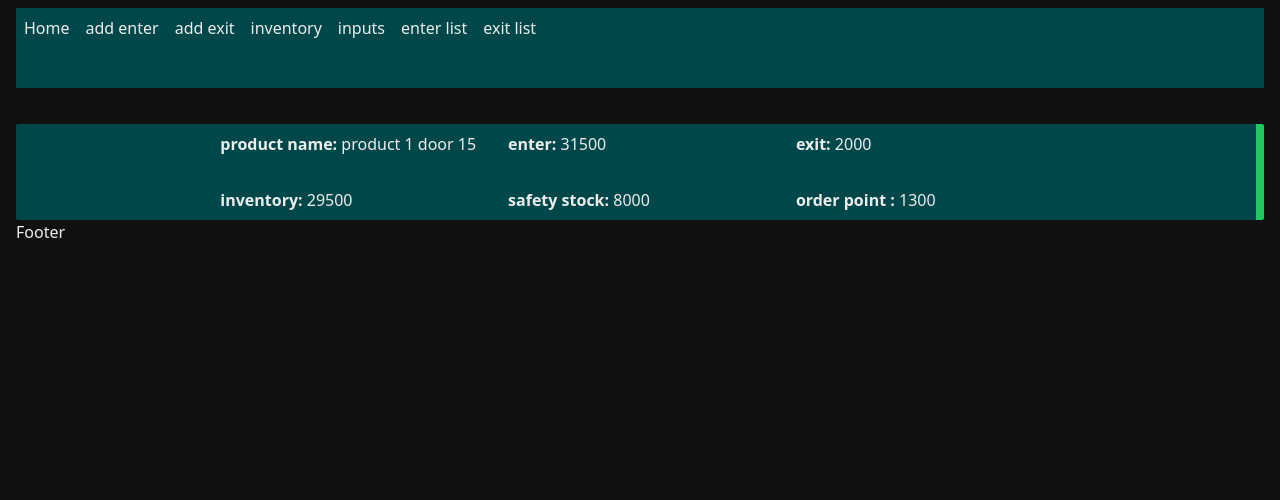
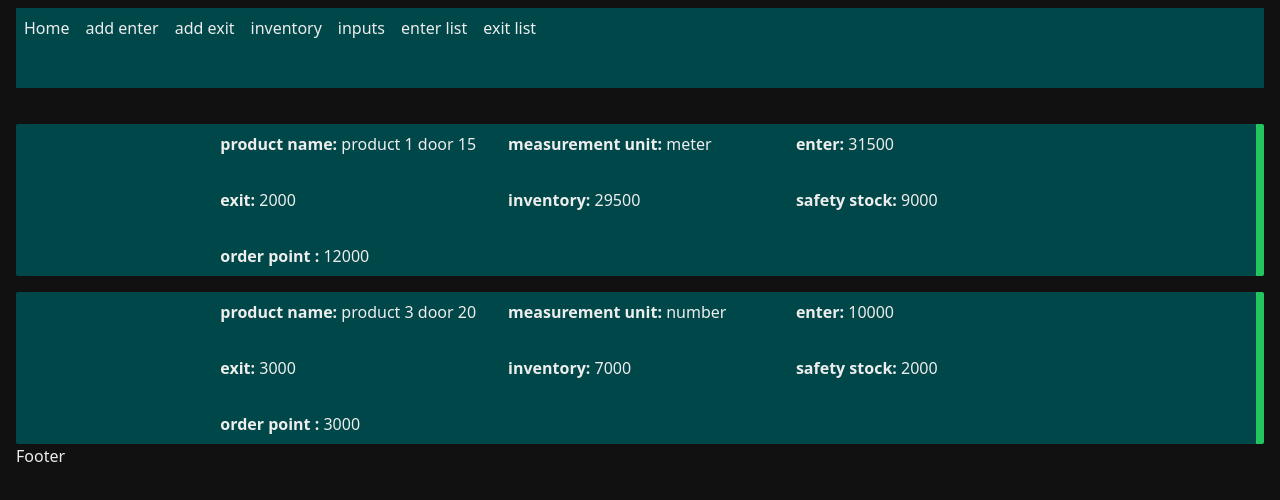
Before and after one commit to Arman-Abbasian/inventory_app_with_react_router_dom_persianVersion, a React (Create React App) app: page /Inventory in a window 1280 px wide. Shown: the top 500 px of the page. Built offline with nearby package versions, Linux system fonts and the light colour scheme; data requests are answered from the project's data file; the HTML template or start-up script is replaced by a standard one.

Commit message:
make Inventory page

```diff
--- a/server/db.json
+++ b/server/db.json
@@ -131,42 +131,43 @@
       "id": 16
     },
     {
-      "category": "productName",
-      "productName": "product 1 door 15",
-      "safetyStock": 8000,
-      "orderPoint": 1300,
-      "information": "",
-      "id": 20
-    },
-    {
-      "category": "productName",
-      "productName": "product 3 door 20",
-      "safetyStock": 4000,
-      "orderPoint": 7000,
-      "information": "ddd",
-      "id": 21
-    },
-    {
-      "category": "productName",
-      "productName": "product 3 door 90",
-      "safetyStock": 70000,
-      "orderPoint": 10000,
-      "information": "eeee",
-      "id": 22
-    },
-    {
       "category": "measurmentUnit",
       "measurmentUnit": "number",
       "information": "",
       "id": 23
     },
     {
+      "category": "measurmentUnit",
+      "measurmentUnit": "meter",
+      "information": "dddd",
+      "id": 25
+    },
+    {
       "category": "productName",
-      "productName": "product 2 door 10",
-      "safetyStock": 10,
-      "orderPoint": 20,
+      "productName": "product 1 door 15",
+      "measurmentUnit": "meter",
+      "safetyStock": 9000,
+      "orderPoint": 12000,
       "information": "",
-      "id": 24
+      "id": 26
+    },
+    {
+      "category": "productName",
+      "productName": "product 3 door 20",
+      "measurmentUnit": "number",
+      "safetyStock": 2000,
+      "orderPoint": 3000,
+      "information": "",
+      "id": 27
+    },
+    {
+      "category": "productName",
+      "productName": "product 4 door 30",
+      "measurmentUnit": "kg",
+      "safetyStock": 15000,
+      "orderPoint": 30000,
+      "information": "",
+      "id": 28
     }
   ]
 }
--- a/src/common/SearchSelect.jsx
+++ b/src/common/SearchSelect.jsx
@@ -1,15 +1,15 @@
-const SearchSelect = ({options,name,type="text",formik,logo}) => {
+const SearchSelect = ({options,name,type="text",formik,logo,label}) => {
     return (
         <>
             <div className="flex flex-col gap-2 justify-center items-center w-full relative">
-                <label className="flex w-full" htmlFor={`${name}`}>{`${name}`}</label>
+                <label className="flex w-full" htmlFor={`${name}`}>{label}</label>
                 <div className="border rounded-sm focus:border-2 flex items-center w-full p-2 gap-2" >
                     <span>{logo}</span>
                     <input list={name} name={name}  className="w-full bg-transparent outline-none" value={formik.values[name]} onChange={formik.handleChange} />
                 </div>
                 <datalist id={name} name={`${name}`} {...formik.getFieldProps({name})} >
                 {options.map(item=>{
-                        return <option key={item.id} value={item.name}>{item[name]}</option>
+                        return <option key={item.id} value={item[name]}>{item[name]}</option>
                     })}
                 </datalist>
             </div>
--- a/src/components/OneInventoryItem.jsx
+++ b/src/components/OneInventoryItem.jsx
@@ -1,6 +1,6 @@
 import { useState } from "react";
 
-const OneInventoryItem = ({productName,enter,exit,safetyStock,orderPoint}) => {
+const OneInventoryItem = ({productName,measurmentUnit,enter,exit,safetyStock,orderPoint}) => {
     const [condition,setCondition]=useState(null);
     if(((enter - exit)>orderPoint))
     return (
@@ -8,6 +8,7 @@ const OneInventoryItem = ({productName,enter,exit,safetyStock,orderPoint}) => {
         ${((enter - exit)<=orderPoint)&&'border-yellow-500'}  ${((enter - exit)<=safetyStock)&&'border-red-500'} `}>
             <div className="grid grid-cols md:grid-cols-2 xl:grid-cols-3 2xl:grid-cols-4 gap-8 justify-items-start">
                 <p><span className="font-bold">product name:</span> {productName}</p>
+                <p><span className="font-bold">measurement unit:</span> {measurmentUnit}</p>
                 <p><span className="font-bold">enter:</span> {enter}</p>
                 <p><span className="font-bold">exit:</span> {exit}</p>
                 <p><span className="font-bold">inventory:</span> {enter - exit}</p>
--- a/src/components/ProductNameFormInput.jsx
+++ b/src/components/ProductNameFormInput.jsx
@@ -2,14 +2,15 @@ import { useFormik } from "formik";
 import * as Yup from 'yup';
 import Input from "../common/Input";
 import Textarea from "../common/Textarea";
-import { HiOutlineShoppingCart , HiOutlineInformationCircle } from "react-icons/hi2";
+import {HiOutlineInformationCircle } from "react-icons/hi2";
 import { useState } from "react";
 import axios from "axios";
 import { toast } from "react-hot-toast";
+import SearchSelect from "../common/SearchSelect";
 
 
-const ProductNameFormInput = ({name ,label,logo}) => {
-    const initialValues={category:name,[name]:"",safetyStock:0,orderPoint:0,information:""}
+const ProductNameFormInput = ({name ,label,logo,searchSelectOptions}) => {
+    const initialValues={category:name,[name]:"",measurmentUnit:"",safetyStock:0,orderPoint:0,information:""}
     const onSubmit=(values,{ resetForm })=>{
         axios.post(`http://localhost:4000/overall`,values)
         .then(res=>{
@@ -22,6 +23,7 @@ const ProductNameFormInput = ({name ,label,logo}) => {
 
     const validationSchema=Yup.object({
         [name]:Yup.string().required(`${label} is required`),
+        measurmentUnit:Yup.string().required(`measurment unit is required`),
         safetyStock:Yup.number().required(`safety stock is required`),
         orderPoint:Yup.number().required(`order point is required`),
         information:Yup.string(),
@@ -31,10 +33,11 @@ const ProductNameFormInput = ({name ,label,logo}) => {
     const formik=useFormik({initialValues,onSubmit,validationSchema,validateOnMount:true});
     return (
         <div className="flex flex-col gap-3 container mx-auto max-w-md p-2">
-            <button className={`w-full p-2 rounded-sm ${isShow ?'bg-primary_green':'bg-primary_red'}`}onClick={()=>setIsShow(!isShow)}>{isShow ?'hide' : 'show'} {label} input</button>
+            <button className={`w-full p-2 rounded-sm ${isShow ?'bg-primary_green':'bg-primary_red'}`} onClick={()=>setIsShow(!isShow)}>{isShow ?'hide' : 'show'} {label} input</button>
             <form onSubmit={formik.handleSubmit} className={`${isShow ? 'block':'hidden'}`}>
                 <div className="flex flex-col gap-4 justify-center items-center border border-primary_green  rounded-sm p-2">
                     <Input  name={name} label={label} formik={formik} logo={logo} />
+                    <SearchSelect options={searchSelectOptions} name="measurmentUnit" label="measurement unit" formik={formik} logo={<HiOutlineInformationCircle className="w-6 h-6" /> } />
                     <Input type="number" label="safety stock" name="safetyStock" formik={formik} logo={<HiOutlineInformationCircle className="w-6 h-6" /> }/>
                     <Input type="number" label="order point" name="orderPoint" formik={formik} logo={<HiOutlineInformationCircle className="w-6 h-6" /> }/>
                     <Textarea name="information" formik={formik} logo={<HiOutlineInformationCircle className="w-6 h-6" /> }/>
--- a/src/pages/Enter.jsx
+++ b/src/pages/Enter.jsx
@@ -59,10 +59,10 @@ const Enter = () => {
             <form onSubmit={formik.handleSubmit} className="container mx-auto max-w-md p-2 ">
                 <div className="flex flex-col gap-4 justify-center items-center">
                 {options.productName &&
-                <SearchSelect options={options.productName} name="productName" formik={formik} logo={<CiCalendarDate />} />
+                <SearchSelect options={options.productName} name="productName" label="product name" formik={formik} logo={<CiCalendarDate />} />
                 }
                 {options.productName &&
-                <SelectOptions options={options.measurmentUnit} name="measurmentUnit" formik={formik} logo={<CiCalendarDate />} />
+                <SelectOptions options={options.measurmentUnit} name="measurmentUnit" label="measurment unit" formik={formik} logo={<CiCalendarDate />} />
                 }
                 {options.productName &&
                 <Input type="date" name="date" label="date" formik={formik} logo={<CiCalendarDate />} />
@@ -71,13 +71,13 @@ const Enter = () => {
                 <Input type="number" label="number" name="number" formik={formik} logo={<CiCalendarDate />} />
                 }
                 {options.supplier &&
-                <SearchSelect options={options.supplier} name="supplier" formik={formik} logo={<CiCalendarDate />} />
+                <SearchSelect options={options.supplier} name="supplier" label="supplier" formik={formik} logo={<CiCalendarDate />} />
                 }
                 {options.enterDelivery &&
-                <SearchSelect options={options.enterDelivery} name="enterDelivery" formik={formik} logo={<CiCalendarDate />} />
+                <SearchSelect options={options.enterDelivery} name="enterDelivery" label="enter delivery" formik={formik} logo={<CiCalendarDate />} />
                 }
                 {options.enterTransferee &&
-                <SearchSelect options={options.enterTransferee} name="enterTransferee" formik={formik} />
+                <SearchSelect options={options.enterTransferee} name="enterTransferee" label="enter transferee" formik={formik} />
                 }
                 <button disabled={!formik.isValid} className="py-2 px-4 bg-primary_green rounded-sm w-full" type="submit">{formik.isValid ?'Add' : 'please complete all fields'}</button>
                 </div>
--- a/src/pages/Exit.jsx
+++ b/src/pages/Exit.jsx
@@ -61,28 +61,28 @@ const Exit = () => {
                 <div className="flex flex-col gap-4 justify-center items-center">
 
                 {options.productName &&
-                <SearchSelect options={options.productName} name="productName" formik={formik} logo={<CiCalendarDate />} />
+                <SearchSelect options={options.productName} name="productName" label="product name" formik={formik} logo={<CiCalendarDate />} />
                 }
                 {options.measurmentUnit &&
-                <SelectOptions options={options.measurmentUnit} name="measurmentUnit" formik={formik} logo={<CiCalendarDate />} />
+                <SelectOptions options={options.measurmentUnit} name="measurmentUnit" label="measurment unit" formik={formik} logo={<CiCalendarDate />} />
                 }
                 <Input type="date" name="date" label="date" formik={formik} logo={<CiCalendarDate />} />
 
                 <Input type="number" label="number" name="number" formik={formik} logo={<CiCalendarDate />} />
                 {options.consumingFor &&
-                <SearchSelect options={options.consumingFor} name="consumingFor" formik={formik} logo={<CiCalendarDate />} />
+                <SearchSelect options={options.consumingFor} name="consumingFor" label="consuming for" formik={formik} logo={<CiCalendarDate />} />
                 }
                 {options.exitDelivery &&
-                <SearchSelect options={options.exitDelivery} name="exitDelivery" formik={formik} logo={<CiCalendarDate />} />
+                <SearchSelect options={options.exitDelivery} name="exitDelivery" label="exit delivery" formik={formik} logo={<CiCalendarDate />} />
                 }
                 {options.exitTransferee &&
-                <SearchSelect options={options.exitTransferee} name="exitTransferee" formik={formik} />
+                <SearchSelect options={options.exitTransferee} name="exitTransferee" label="exit transferee" formik={formik} />
                 }
                 {options.jobPosition &&
-                <SearchSelect options={options.jobPosition} name="jobPosition" formik={formik} logo={<CiCalendarDate />} />
+                <SearchSelect options={options.jobPosition} name="jobPosition" label="job position" formik={formik} logo={<CiCalendarDate />} />
                 }
                 {options.unit &&
-                <SearchSelect options={options.unit} name="unit" formik={formik} />
+                <SearchSelect options={options.unit} name="unit" label="unit" formik={formik} />
                 }
                  <button disabled={!formik.isValid} className="py-2 px-4 bg-primary_green rounded-sm w-full" type="submit">{formik.isValid ?'Add' : 'please complete all fields'}</button>
                 </div>
--- a/src/pages/Inputs.jsx
+++ b/src/pages/Inputs.jsx
@@ -3,12 +3,26 @@ import { HiOutlineShoppingCart  } from "react-icons/hi2";
 import { Input } from "postcss";
 import Textarea from "../common/Textarea";
 import ProductNameFormInput from "../components/ProductNameFormInput";
+import { useEffect, useState } from "react";
+import axios from "axios";
+import { toast } from "react-hot-toast";
 
 
 const Inputs = () => {
+    const[measurmentUnit,setMeasurmentUnit]=useState(null);
+    useEffect(()=>{
+        axios.get(`http://localhost:4000/overall`)
+        .then(res=>{
+            const data=res.data;
+            const measurementUnits=data.filter(item=>item.category==="measurmentUnit");
+            setMeasurmentUnit(measurementUnits)
+        })
+        .catch(err=>toast.error(err.message))
+    },[])
     return (
         <div className="flex flex-col gap-3 container mx-auto max-w-md p-2">
-            <ProductNameFormInput name="productName" label="product name" logo={<HiOutlineShoppingCart  className="w-6 h-6"/>} />
+            {measurmentUnit &&
+            <ProductNameFormInput name="productName" searchSelectOptions={measurmentUnit} label="product name" logo={<HiOutlineShoppingCart  className="w-6 h-6"/>} />}
             <FormInput name="measurmentUnit" label="measurement" logo={<HiOutlineShoppingCart  className="w-6 h-6"/>}/>
             <FormInput name="supplier" label="supplier" logo={<HiOutlineShoppingCart  className="w-6 h-6"/>}/>
             <FormInput name="enterDelivery" label="enter delivery" logo={<HiOutlineShoppingCart  className="w-6 h-6"/>}/>
--- a/src/pages/Inventory.jsx
+++ b/src/pages/Inventory.jsx
@@ -8,19 +8,15 @@ const Inventory = () => {
     const [enters,setEnters]=useState({data:null,error:null,loading:false});
     const [exits,setExits]=useState({data:null,error:null,loading:false});
     const [whole,setWhole]=useState(null);
-    const [allproductNames,setAllProductNames]=useState(null);
+
     //1- fill 3 state at first with data from DB
     useEffect(()=>{
         getOverallFromDB();
         getEnterFromDB();
         getExitFromDB()
     },[]);
-    //2- fill the all produtName based on existence data in 'enters.data' state and not existennce data in allproductsName state(forbid from fill rendering)
-    if(enters.data && !allproductNames){
-         getUniqueEnterProductName()
-    };
-    //2- fill the all whole state based on existence allproductNames  and not existennce data in whole state(forbid from fill rendering)
-    if(allproductNames && !whole){
+
+    if(productNames.data && enters.data && exits.data && !whole){
         setWholeItems()
     }
     //get productName item from overall DB
@@ -56,34 +52,15 @@ const Inventory = () => {
           toast.error(err.message)
         }
     };
-        //get unique enter Product Name
-        function getUniqueEnterProductName(){
-            const allProductNames= enters.data.map(item=>{
-               return  item.productName
-             });
-             setAllProductNames(allProductNames);
-             let uniqueProductNames = [];
-             allProductNames.forEach((element) => {
-             if (!uniqueProductNames.includes(element)) {
-                 uniqueProductNames.push(element);
-             }
-             });
-             setAllProductNames(uniqueProductNames)
-     };
-    //make one whole object
         function setWholeItems(){
         let init=[]
-        allproductNames.map(item=>{
+        productNames.data.map(item=>{
             console.log(item)
-            const measurment=enters.data.find(element=>element.productName===item).measurmentUnit;
-            const safetyStock=productNames.data.find(element=>element.productName===item).safetyStock;
-            const orderPoint=productNames.data.find(element=>element.productName===item).orderPoint;
-            const enterItems=enters.data.filter(element=>element.productName===item);
+            const enterItems=enters.data.filter(element=>element.productName===item.productName);
             const sumEnters = enterItems.reduce((accumulator, currentValue) => accumulator + currentValue.number,0);
-            const exitItems=exits.data.filter(element=>element.productName===item);
+            const exitItems=exits.data.filter(element=>element.productName===item.productName);
             const sumExits = exitItems.reduce((accumulator, currentValue) => accumulator + currentValue.number,0);
-            console.log(enterItems, sumExits);
-            init.push({productName:item,measurmentUnit:measurment, numberOfEnter:sumEnters,numberOfExit:sumExits,safetyStock:safetyStock,orderPoint:orderPoint})
+            init.push({productName:item.productName,measurmentUnit:item.measurmentUnit, numberOfEnter:sumEnters,numberOfExit:sumExits,safetyStock:item.safetyStock,orderPoint:item.orderPoint})
         });
         setWhole(init)
 };
@@ -91,7 +68,7 @@ const Inventory = () => {
         <div className="flex flex-col gap-y-4">
             {whole &&
             whole.map(item=>(
-                <OneInventoryItem key={item.productName} productName={item.productName} enter={item.numberOfEnter} exit={item.numberOfExit} safetyStock={item.safetyStock} orderPoint={item.orderPoint} />
+                <OneInventoryItem key={item.productName} productName={item.productName} measurmentUnit={item.measurmentUnit} enter={item.numberOfEnter} exit={item.numberOfExit} safetyStock={item.safetyStock} orderPoint={item.orderPoint} />
             ))
             }
         </div>
```
